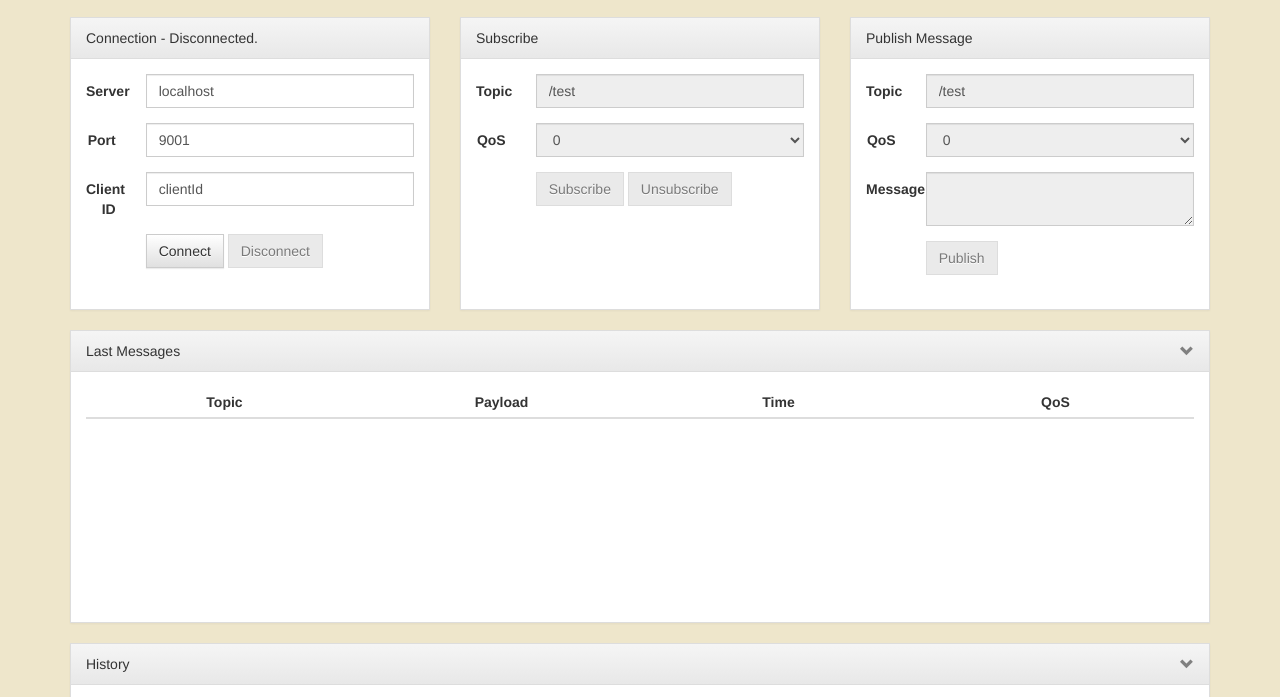
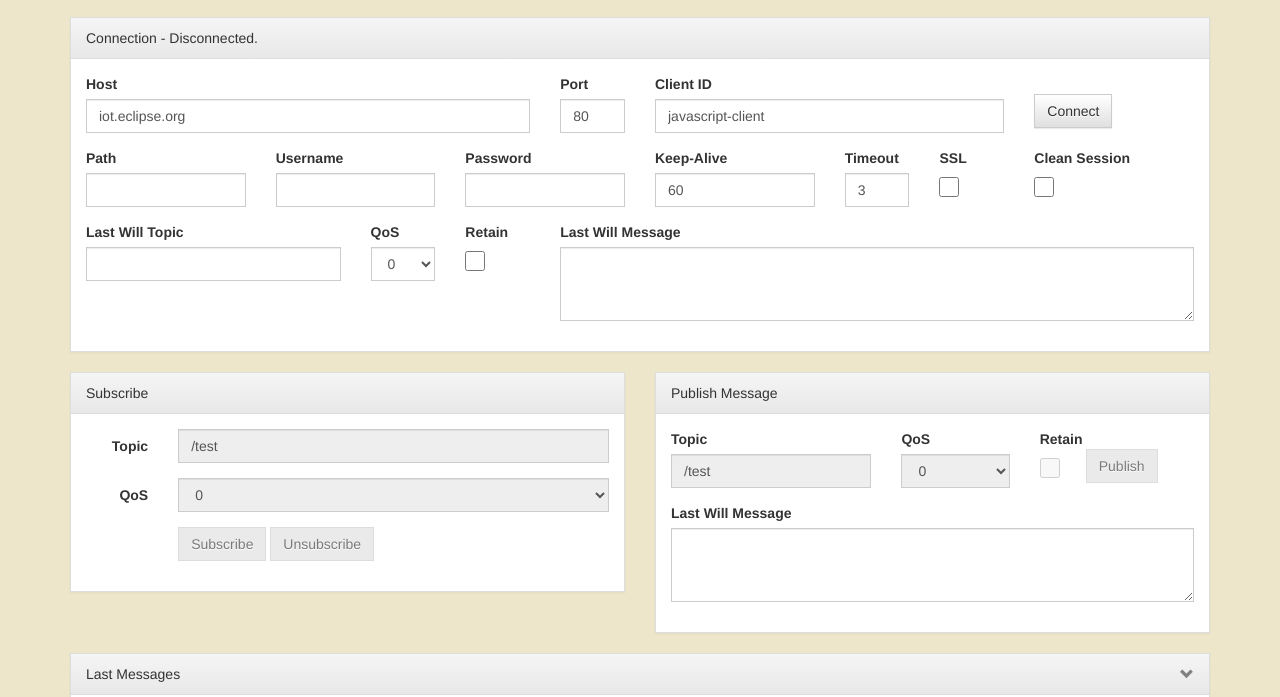
Before and after one commit to eclipse/paho.mqtt.javascript, a plain HTML site: page utility/index.html in a window 1280 px wide. Shown: the part 53-750 px from the top of the page. Drawn offline with nearby package versions, Linux system fonts and the light colour scheme.

Commit message:
Bug 470085 - Create basic utility for Javascript client
Expanded Connection options to cover all available options exposed in the API.

Signed-off-by: James Sutton <james.sutton@uk.ibm.com>

```diff
--- a/utility/index.html
+++ b/utility/index.html
@@ -53,50 +53,141 @@
     </nav>
     <!-- Nav Bar End -->
 
+    <!-- Connection panel -->
     <div class="row">
-            <div class="col-md-4">
+      <div class="col-md-12">
         <div class="panel panel-default">
           <div class="panel-heading">
             <span id="connectionStatus">Connection - Disconnected.</span>
           </div>
-                    <div class="panel-body fixed-height-panel" id="serverCollapse">
-                        <form class="form-horizontal">
+          <div class="panel-body" id="serverCollapse">
+            <form>
+              <div class="row">
+
+                <div class="col-lg-5">
                   <div class="form-group">
-                                <label for="hostnameInput" class="col-sm-2 control-label">Server</label>
-                                <div class="col-sm-10">
-                                    <input type="text" class="form-control" id="hostnameInput" value="localhost">
+                    <label for="hostInput">Host</label>
+                    <input type="text" class="form-control" id="hostInput" value="iot.eclipse.org">
                   </div>
                 </div>
+                <div class="col-lg-1">
                   <div class="form-group">
-                                <label for="portInput" class="col-sm-2 control-label">Port</label>
-                                <div class="col-sm-10">
-                                    <input type="text" class="form-control" id="portInput" value="9001">
+                    <label for="portInput">Port</label>
+                    <input type="text" class="form-control" id="portInput" value="80">
+                  </div>
+
+                </div>
+                <div class="col-lg-4">
+                  <div class="form-group">
+                    <label for="clientIdInput">Client ID</label>
+                    <input type="text" class="form-control" id="clientIdInput" value="javascript-client">
                   </div>
                 </div>
+                <div class="col-lg-1">
                   <div class="form-group">
-                                <label for="clientIdInput" class="col-sm-2 control-label">Client ID</label>
-                                <div class="col-sm-10">
-                                    <input type="text" class="form-control" id="clientIdInput" value="clientId">
+                    <label for="clientConnectButton"></label>
+                    <a id="clientConnectButton" class="btn btn-default" onclick="connectionToggle();">Connect</a>
+                  </div>
+                </div>
+              </div>
+                <div class="row">
+
+                <div class="col-lg-2">
+                  <div class="form-group">
+                    <label for="pathInput">Path</label>
+                    <input type="text" class="form-control" id="pathInput">
+                  </div>
+                </div>
+                <div class="col-lg-2">
+                  <div class="form-group">
+                    <label for="userInput">Username</label>
+                    <input type="text" class="form-control" id="userInput">
                   </div>
                 </div>
 
+                <div class="col-lg-2">
                   <div class="form-group">
-                                <div class="col-sm-offset-2 col-sm-10">
-                                    <button id="clientConnectButton" type="button" class="btn btn-default" onclick="connect();">Connect</button>
-                                    <button id="clientDisconnectButton" type="button" class="btn btn-default" onclick="disconnect();" disabled>Disconnect</button>
+                    <label for="passInput">Password</label>
+                    <input type="password" class="form-control" id="passInput">
+                  </div>
+                </div>
+
+                <div class="col-lg-2">
+                  <div class="form-group">
+                    <label for="keepAliveInput">Keep-Alive</label>
+                    <input type="text" class="form-control" id="keepAliveInput" value="60">
+                  </div>
+                </div>
+
+                <div class="col-lg-1">
+                  <div class="form-group">
+                    <label for="timeoutInput">Timeout</label>
+                    <input type="text" class="form-control" id="timeoutInput" value="3">
+                  </div>
+                </div>
+
+                <div class="col-lg-1">
+                  <div class="form-group">
+                    <label for="sslInput">SSL</label>
+                    <input type="checkbox" class="special-checkbox" id="sslInput" value="">
+                  </div>
+                </div>
+                <div class="col-lg-2">
+                  <div class="form-group">
+                    <label for="cleanSessionInput">Clean Session</label>
+                    <input type="checkbox" class="special-checkbox" id="cleanSessionInput" value="">
+                  </div>
+
+                </div>
+              </div>
+              <div class="row">
+                <div class="col-lg-3">
+                  <div class="form-group">
+                    <label for="lwtInput">Last Will Topic</label>
+                    <input type="text" class="form-control" id="lwtInput">
+                  </div>
+                </div>
+
+                <div class="col-lg-1">
+                  <div class="form-group">
+                    <label for="lwQosInput">QoS</label>
+                    <select class="form-control" id="lwQosInput">
+                      <option>0</option>
+                      <option>1</option>
+                      <option>2</option>
+                    </select>
+                  </div>
+                </div>
+                <div class="col-lg-1">
+                  <div class="form-group">
+                    <label for="lwRetainInput">Retain</label>
+                    <input type="checkbox" class="special-checkbox" id="lwRetainInput" value="">
+                  </div>
+                </div>
+                <div class="col-lg-7">
+                  <div class="form-group">
+                    <label for="lwMInput">Last Will Message</label>
+                    <textarea class="form-control" id="lwMInput" rows="3"></textarea>
+                  </div>
+                </div>
               </div>
           </div>
           </form>
   </div>
-                </div>
-            </div>
-            <div class="col-md-4">
+  <!-- End of Connection panel -->
+
+
+  <div class="row">
+    <!-- Subscription panel -->
+    <div class="col-md-6">
       <div class="panel panel-default">
         <div class="panel-heading">
           Subscribe
         </div>
-                    <div class="panel-body fixed-height-panel" id="subscribeCollapse" >
+        <div class="panel-body" id="subscribeCollapse">
+
           <form class="form-horizontal">
+
             <div class="form-group">
               <label for="subscribeTopicInput" class="col-sm-2 control-label">Topic</label>
               <div class="col-sm-10">
@@ -123,22 +214,25 @@
         </div>
       </div>
     </div>
-            <div class="col-md-4">
+    <!-- End of Subscription panel -->
+    <!-- Publish panel -->
+    <div class="col-md-6">
       <div class="panel panel-default">
         <div class="panel-heading">
           Publish Message
         </div>
-                    <div class="panel-body fixed-height-panel" id="publishCollapse" >
-                        <form class="form-horizontal">
+        <div class="panel-body" id="publishCollapse">
+          <form >
+            <div class="row">
+              <div class="col-lg-5">
                 <div class="form-group">
-                                <label for="publishTopicInput" class="col-sm-2 control-label">Topic</label>
-                                <div class="col-sm-10">
+                  <label for="publishTopicInput">Topic</label>
                     <input type="text" class="form-control" id="publishTopicInput" value="/test" disabled>
                 </div>
               </div>
+              <div class="col-lg-3">
                 <div class="form-group">
-                                <label for="publishQosInput" class="col-sm-2 control-label">QoS</label>
-                                <div class="col-sm-10">
+                  <label for="publishQosInput">QoS</label>
                     <select class="form-control" id="publishQosInput" disabled>
                       <option>0</option>
                       <option>1</option>
@@ -146,22 +240,35 @@
                     </select>
                 </div>
               </div>
+              <div class="col-lg-1">
                 <div class="form-group">
-                                <label for="publishMessageInput" class="col-sm-2 control-label">Message</label>
-                                <div class="col-sm-10">
-                                    <textarea class="form-control" id="publishMessageInput" rows="2" disabled></textarea>
+                  <label for="publishRetainInput">Retain</label>
+                  <input type="checkbox" class="special-checkbox" id="publishRetainInput" value="" disabled>
+                </div>
+              </div>
+              <div class="col-lg-1">
+                <div class="form-group">
+                  <label for="publishButton"></label>
+                  <button id="publishButton" class="btn btn-default" onclick="publish();" disabled>Publish</a>
                 </div>
               </div>
 
+
+            </div>
+
+            <div class="row">
+              <div class="col-lg-12">
               <div class="form-group">
-                                <div class="col-sm-offset-2 col-sm-10">
-                                    <button id="publishButton" type="button" class="btn btn-default" onclick="publish();" disabled>Publish</button>
+                <label for="publishMessageInput">Last Will Message</label>
+                <textarea class="form-control" id="publishMessageInput" rows="3"></textarea>
+              </div>
             </div>
             </div>
           </form>
         </div>
       </div>
     </div>
+    <!-- End of Publish panel -->
   </div>
   <div class="row">
 
--- a/utility/style.css
+++ b/utility/style.css
@@ -77,3 +77,9 @@ table.tableSection th, table.tableSection td {
     min-height: 250px;
     max-height: 250px;
 }
+
+.special-checkbox {
+  display: block;
+    width:20px;
+     height:20px;
+}
--- a/utility/utility.js
+++ b/utility/utility.js
@@ -22,22 +22,34 @@ This utility can be used to test the Eclipse Paho MQTT Javascript client.
 // Create a client instance
 client = null;
 
+connected = false;
+
 // called when the client connects
 function onConnect(context) {
   // Once a connection has been made, make a subscription and send a message.
   console.log("Client Connected");
-  console.log(context);
   var statusSpan = document.getElementById("connectionStatus");
-  statusSpan.innerHTML = "Connected to: " + context.invocationContext.host + ':' + context.invocationContext.port + ' as ' + context.invocationContext.clientId;
+  statusSpan.innerHTML = "Connected to: " + context.invocationContext.host + ':' + context.invocationContext.port + context.invocationContext.path + ' as ' + context.invocationContext.clientId;
+  connected = true;
   setFormEnabledState(true);
 
+
+}
+
+function onFail(context) {
+  console.log("Failed to connect");
+  var statusSpan = document.getElementById("connectionStatus");
+  statusSpan.innerHTML = "Failed to connect: " + context.errorMessage;
+  connected = false;
+  setFormEnabledState(false);
 }
 
 // called when the client loses its connection
 function onConnectionLost(responseObject) {
   if (responseObject.errorCode !== 0) {
-    console.log("Connection Lost: "+responseObject.errorMessage);
+    console.log("Connection Lost: " + responseObject.errorMessage);
   }
+  connected = false;
 }
 
 // called when a message arrives
@@ -75,22 +87,78 @@ function onMessageArrived(message) {
 
 }
 
+function connectionToggle(){
+
+  if(connected){
+    disconnect();
+  } else {
+    connect();
+  }
+
+
+}
+
 
 function connect(){
-    var hostname = document.getElementById("hostnameInput").value;
+    var hostname = document.getElementById("hostInput").value;
     var port = document.getElementById("portInput").value;
     var clientId = document.getElementById("clientIdInput").value;
 
-    console.info('Connecting to Server: Hostname: ', hostname, '. Port: ', port, '. Client ID: ', clientId);
-    client = new Paho.MQTT.Client(hostname, Number(port), clientId);
+    var path = document.getElementById("pathInput").value;
+    var user = document.getElementById("userInput").value;
+    var pass = document.getElementById("passInput").value;
+    var keepAlive = Number(document.getElementById("keepAliveInput").value);
+    var timeout = Number(document.getElementById("timeoutInput").value);
+    var ssl = document.getElementById("sslInput").checked;
+    var cleanSession = document.getElementById("cleanSessionInput").checked;
+    var lastWillTopic = document.getElementById("lwtInput").value;
+    var lastWillQos = Number(document.getElementById("lwQosInput").value);
+    var lastWillRetain = document.getElementById("lwRetainInput").checked;
+    var lastWillMessage = document.getElementById("lwMInput").value;
+
+
+    if(path.length > 0){
+      client = new Paho.MQTT.Client(hostname, Number(port), path, clientId);
+    } else {
+      client = new Paho.MQTT.Client(hostname, Number(port), clientId);
+    }
+    console.info('Connecting to Server: Hostname: ', hostname, '. Port: ', port, '. Path: ', client.path, '. Client ID: ', clientId);
+
     // set callback handlers
     client.onConnectionLost = onConnectionLost;
     client.onMessageArrived = onMessageArrived;
 
+
+    var options = {
+      invocationContext: {host : hostname, port: port, path: client.path, clientId: clientId},
+      timeout: timeout,
+      keepAliveInterval:keepAlive,
+      cleanSession: cleanSession,
+      useSSL: ssl,
+      onSuccess: onConnect,
+      onFailure: onFail
+    };
+
+
+
+    if(user.length > 0){
+      options.userName = user;
+    }
+
+    if(pass.length > 0){
+      options.password = pass;
+    }
+
+    if(lastWillTopic.length > 0){
+      var lastWillMessage = new Paho.MQTT.Message(lastWillMessage);
+      lastWillMessage.destinationName = lastWillTopic;
+      lastWillMessage.qos = lastWillQos;
+      lastWillMessage.retained = lastWillRetain;
+      options.willMessage = lastWillMessage;
+    }
+
     // connect the client
-    client.connect({onSuccess:onConnect,
-        invocationContext: {host : hostname, port: port, clientId: clientId}
-    });
+    client.connect(options);
     var statusSpan = document.getElementById("connectionStatus");
     statusSpan.innerHTML = 'Connecting...';
 }
@@ -100,22 +168,43 @@ function disconnect(){
     client.disconnect();
     var statusSpan = document.getElementById("connectionStatus");
     statusSpan.innerHTML = 'Connection - Disconnected.';
+    connected = false;
     setFormEnabledState(false);
+
 }
 
 // Sets various form controls to either enabled or disabled
 function setFormEnabledState(enabled){
-    document.getElementById("hostnameInput").disabled = enabled;
+
+    // Connection Panel Elements
+    if(enabled){
+      document.getElementById("clientConnectButton").innerHTML = "Disconnect";
+    } else {
+      document.getElementById("clientConnectButton").innerHTML = "Connect";
+    }
+    document.getElementById("hostInput").disabled = enabled;
     document.getElementById("portInput").disabled = enabled;
     document.getElementById("clientIdInput").disabled = enabled;
-    document.getElementById("clientConnectButton").disabled = enabled;
-    document.getElementById("clientDisconnectButton").disabled = !enabled;
+    document.getElementById("pathInput").disabled = enabled;
+    document.getElementById("userInput").disabled = enabled;
+    document.getElementById("passInput").disabled = enabled;
+    document.getElementById("keepAliveInput").disabled = enabled;
+    document.getElementById("timeoutInput").disabled = enabled;
+    document.getElementById("sslInput").disabled = enabled;
+    document.getElementById("cleanSessionInput").disabled = enabled;
+    document.getElementById("lwtInput").disabled = enabled;
+    document.getElementById("lwQosInput").disabled = enabled;
+    document.getElementById("lwRetainInput").disabled = enabled;
+    document.getElementById("lwMInput").disabled = enabled;
 
+    // Publish Panel Elements
     document.getElementById("publishTopicInput").disabled = !enabled;
     document.getElementById("publishQosInput").disabled = !enabled;
     document.getElementById("publishMessageInput").disabled = !enabled;
     document.getElementById("publishButton").disabled = !enabled;
+    document.getElementById("publishRetainInput").disabled = !enabled;
 
+    // Subscription Panel Elements
     document.getElementById("subscribeTopicInput").disabled = !enabled;
     document.getElementById("subscribeQosInput").disabled = !enabled;
     document.getElementById("subscribeButton").disabled = !enabled;
@@ -127,10 +216,12 @@ function publish(){
     var topic = document.getElementById("publishTopicInput").value;
     var qos = document.getElementById("publishQosInput").value;
     var message = document.getElementById("publishMessageInput").value;
+    var retain = document.getElementById("publishRetainInput").checked
     console.info('Publishing Message: Topic: ', topic, '. QoS: ' + qos + '. Message: ', message);
     message = new Paho.MQTT.Message(message);
     message.destinationName = topic;
     message.qos = Number(qos);
+    message.retained = retain;
     client.send(message);
 }
 
```
Lines whose indentation alone changed are shown as unchanged.
